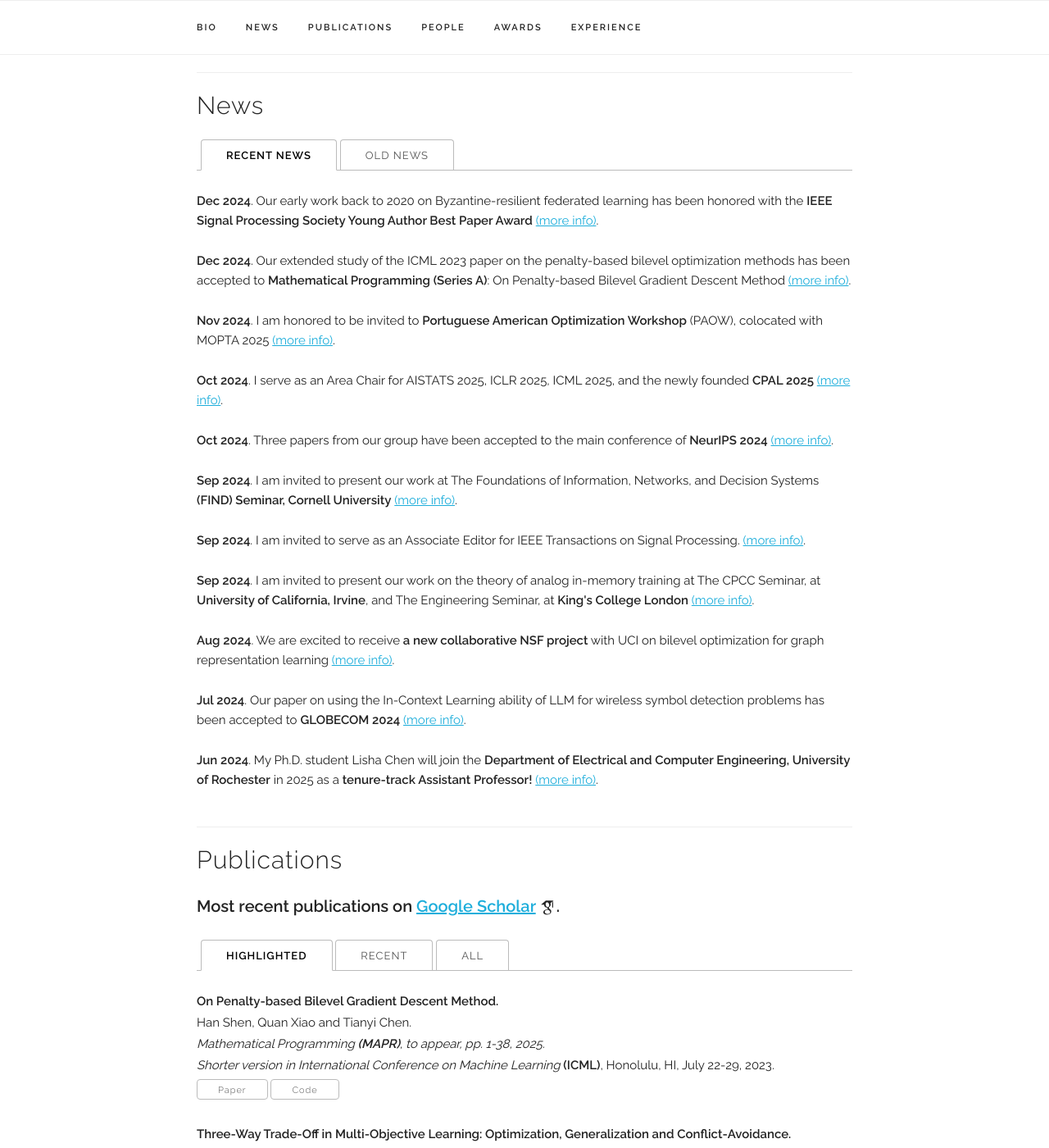
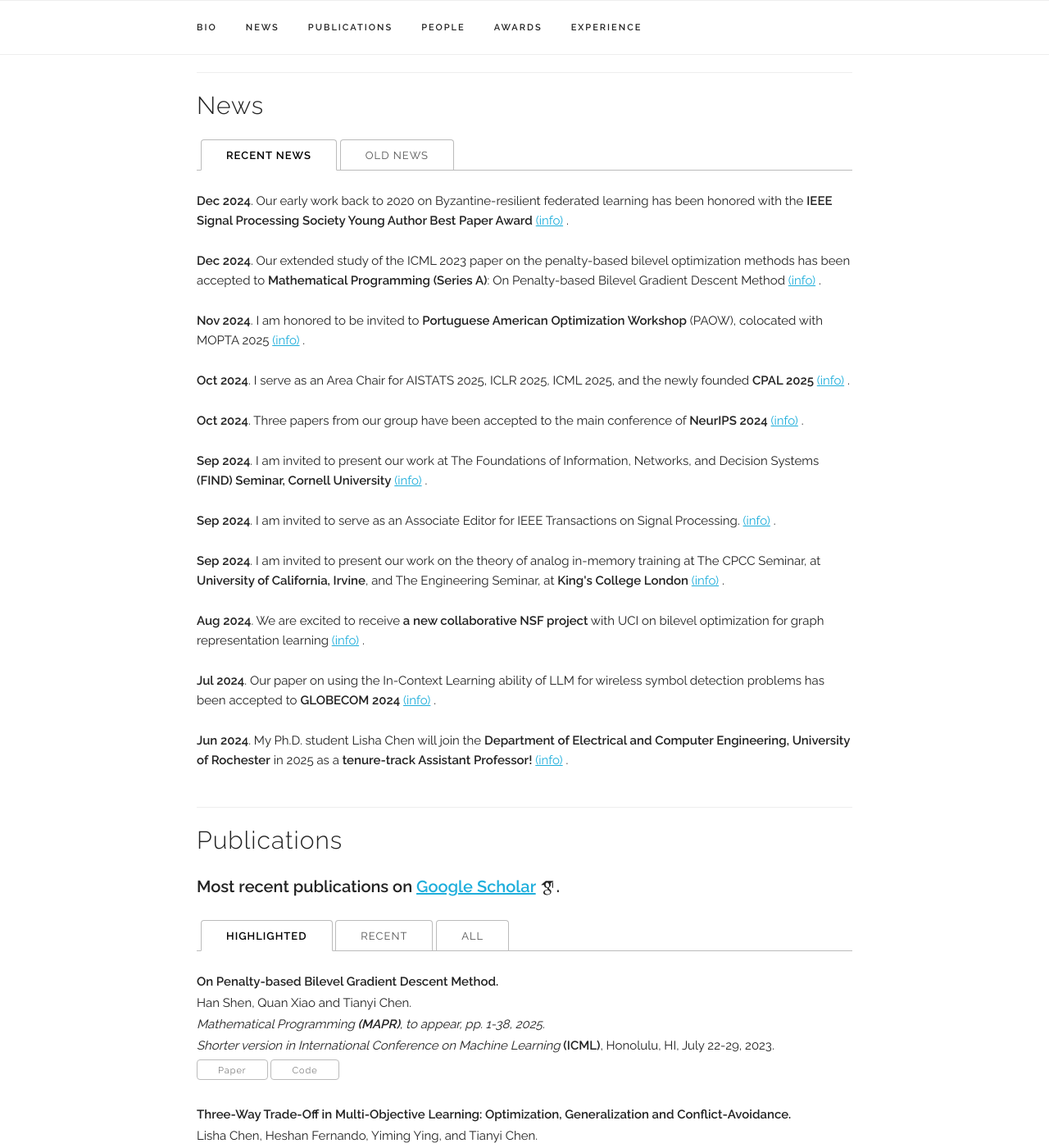
Before and after one commit to chentianyi1991/chentianyi1991.github.io, a Jekyll site: the page built from index.html, in a window 1280 px wide and 1400 px high, scrolled down 1190 px. Shown: the whole window at 82% size. Built offline with Jekyll 4.4.1, drawn with Linux system fonts in a browser that asks for light colours; some web fonts are replaced; comment, search, counter and statistics services are not loaded; some of the changed text lies outside the part shown.

Commit message:
Update index.html

```diff
--- a/index.html
+++ b/index.html
@@ -53,7 +53,9 @@
   {% assign recent_news = site.data.news.news_items | where: "selected", "y" %}
   {% for news_item in recent_news %}
   <p>
-    <b>{{ news_item.date }}</b>. {{ news_item.item }}{% if news_item.link %} <a href="{{ news_item.link }}" target="_blank">(more info)</a>{% endif %}.
+    <b>{{ news_item.date }}</b>. {{ news_item.item }}
+    {% if news_item.link %} <a href="{{ news_item.link }}" target="_blank">(info)</a>{% endif %}
+    {% if news_item.link2 %} <a href="{{ news_item.link2 }}" target="_blank">(more info)</a>{% endif %}.
   </p>
   {% endfor %}
     </div>
@@ -62,7 +64,7 @@
     {% assign old_news = site.data.news.news_items | where: "selected", "n" %}
   {% for news_item in old_news %}
   <p>
-    <b>{{ news_item.date }}</b>. {{ news_item.item }}{% if news_item.link %} <a href="{{ news_item.link }}" target="_blank">(more info)</a>{% endif %}.
+    <b>{{ news_item.date }}</b>. {{ news_item.item }}{% if news_item.link %} <a href="{{ news_item.link }}" target="_blank">(info)</a>{% endif %}.
   </p>
   {% endfor %}
     </div>
@@ -364,7 +366,7 @@
   <h4> Awards</h4>
   {% for awards_item in site.data.awards.awards %}
   <p>
-    <b>{{ awards_item.date }}</b>. {{ awards_item.item }}{% if awards_item.link %} <a href="{{ awards_item.link }}" target="_blank">(more info)</a>{% endif %}.
+    <b>{{ awards_item.date }}</b>. {{ awards_item.item }}{% if awards_item.link %} <a href="{{ awards_item.link }}" target="_blank">(info)</a>{% endif %}.
   </p>
   {% endfor %}
 </div>
```
